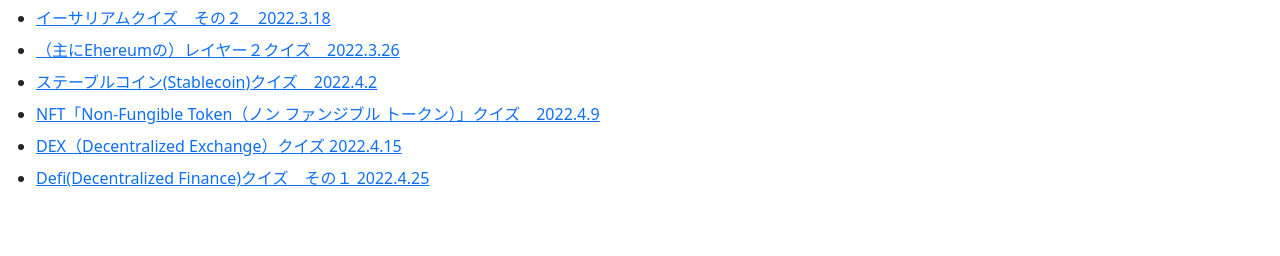
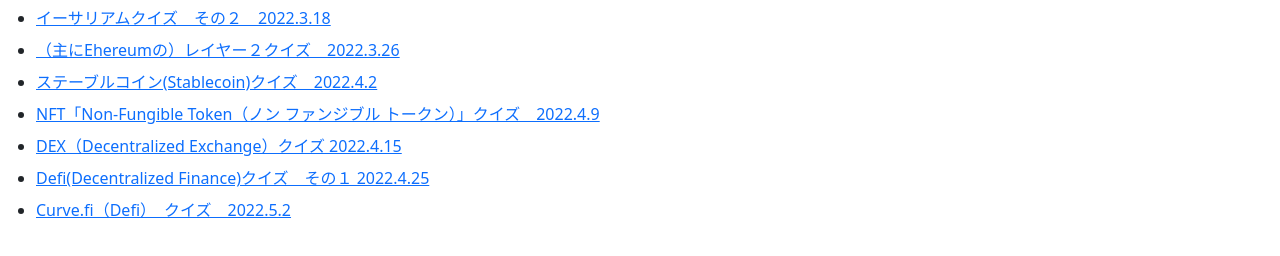
Before and after one commit to hideo18/cryptopquiz, a plain HTML site: page index.html in a window 1280 px wide. Shown: the part 322-578 px from the top of the page. Drawn offline with nearby package versions, Linux system fonts and the light colour scheme.

Commit message:
Update index.html

```diff
--- a/index.html
+++ b/index.html
@@ -52,6 +52,10 @@
             <li class="mt-2 mb-2">
                 <a href="https://docs.google.com/forms/d/e/1FAIpQLSeau0SUYQKCumj7JaeiWm1jUldwKcrrjrh7JFyEXDeIJ_cq0A/viewform?usp=sf_link">Defi(Decentralized Finance)クイズ　その１ 2022.4.25</a>
             </li>
+            <li class="mt-2 mb-2">
+                <a href="https://docs.google.com/forms/d/e/1FAIpQLSfLWpLVwqmXp_zGtCzMhQm0NrV1jw_7k2fIyKTGo5G0Oa3wSw/viewform?usp=sf_link">Curve.fi（Defi）　クイズ　2022.5.2</a>
+            </li>
+
         </ul>
     </div>
 </body>
```
